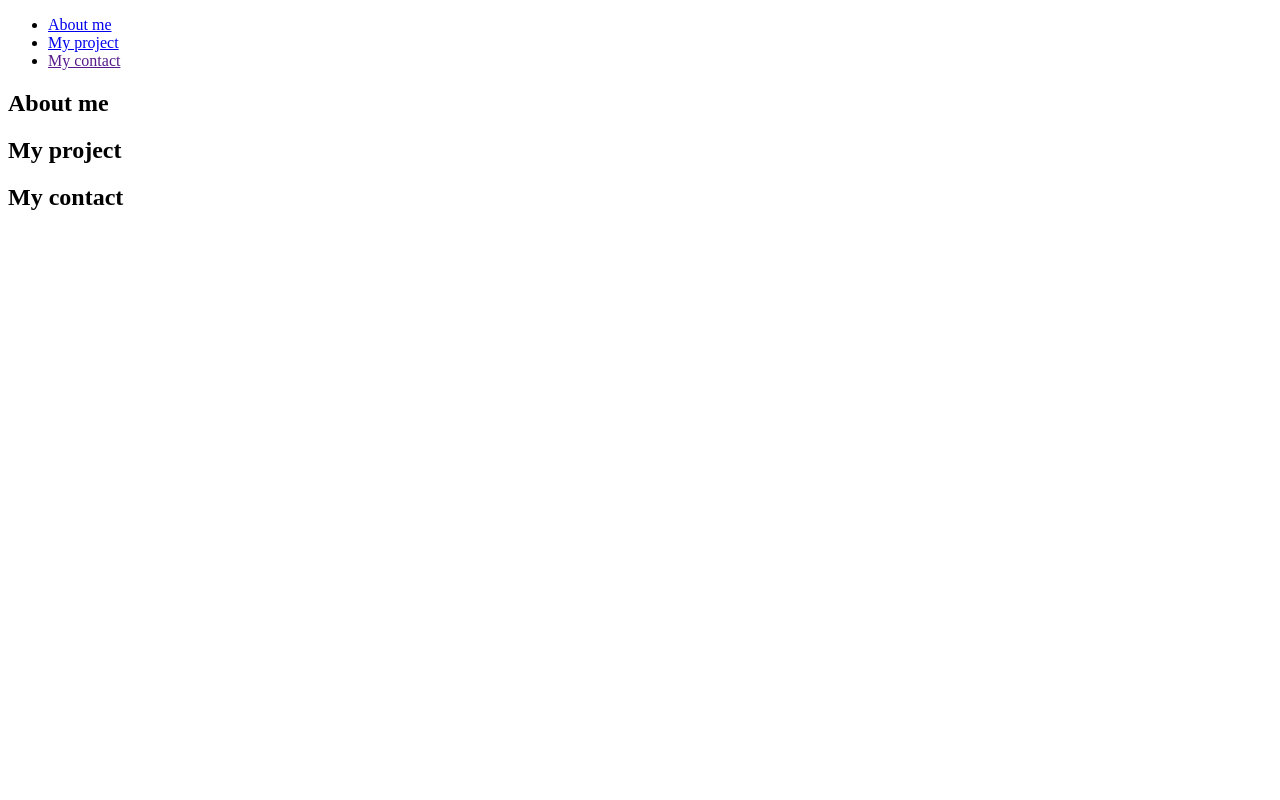
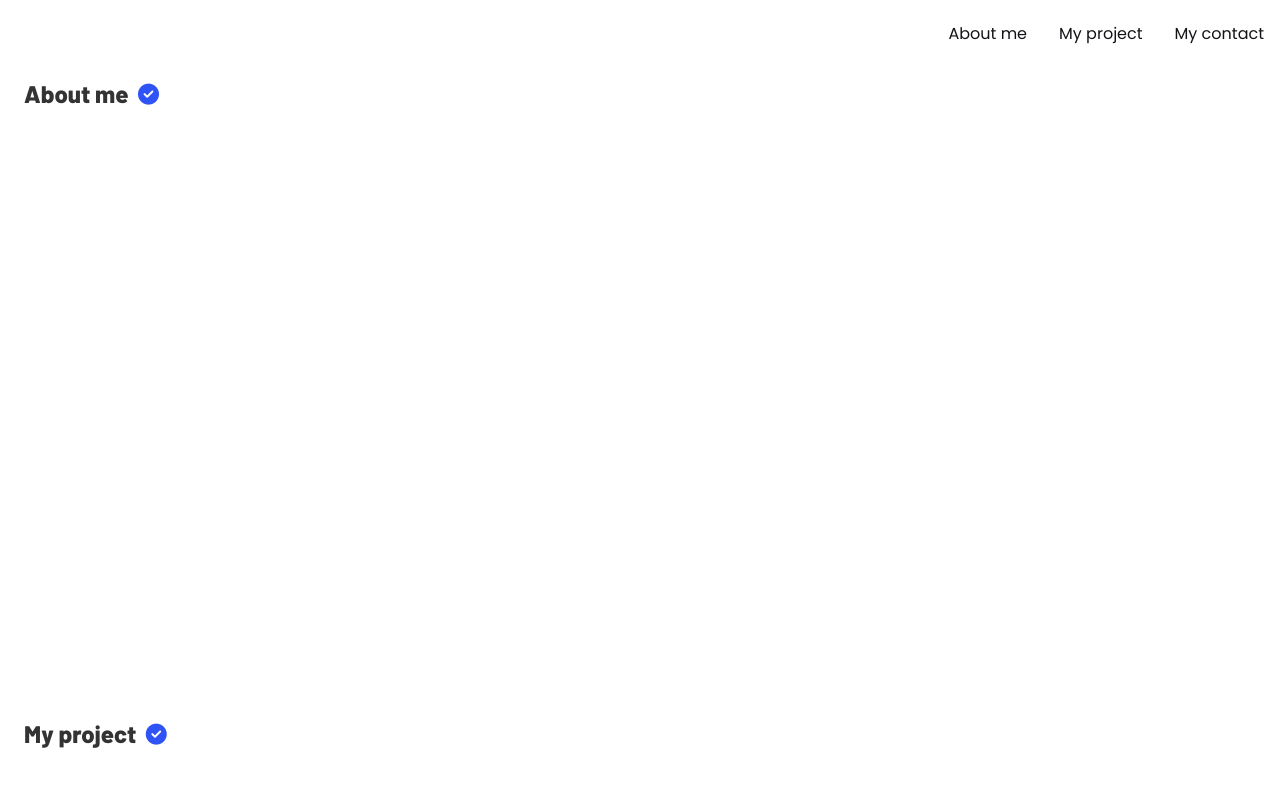
Before and after one commit to innocent-devs/echo-devhub.github.io, a plain HTML site: page index.html in a window 1280 px wide. Shown: the top 800 px of the page. Drawn offline with Linux system fonts and the light colour scheme.

Commit message:
added style to navigation bar and sections of the page, also added the fontawesome icon and google fonts

```diff
--- a/css/style.css
+++ b/css/style.css
@@ -0,0 +1,61 @@
+* {
+  box-sizing: border-box;
+  padding: 0;
+  margin: 0;
+}
+
+.app_nav {
+  padding: 1em 0;
+}
+
+/* style navigation bar */
+.app_nav > ul {
+  display: flex;
+  justify-content: flex-end;
+  align-items: center;
+  list-style: none;
+}
+
+/* style navigation bar - list items*/
+.app_nav > ul > li {
+  margin: 0px 8px;
+}
+/* style navigation bar - list links*/
+.app_nav > ul > li > a {
+  text-decoration: none;
+  display: block;
+  padding: 5px 8px;
+  color: #141418;
+  font-family: "Poppins", sans-serif;
+}
+
+/* main */
+.app_main {
+}
+
+/* main - sections */
+.app_main > .main-section {
+  min-height: 80vh;
+}
+
+/* main - sections > titles*/
+.app_main > .main-section > .main-title {
+  font-family: "Barlow", sans-serif;
+  padding: 0.5em 1em;
+  color: #333;
+}
+
+/* style title icons */
+.main-title > .fa-circle-check {
+  color: rgb(47, 83, 245);
+}
+
+/* about-me */
+.main-section.about-me {
+}
+/* my-project */
+.main-section.my-project {
+}
+/* my-contact */
+.main-section.my-contact {
+}
--- a/index.html
+++ b/index.html
@@ -4,7 +4,21 @@
     <meta charset="UTF-8">
     <meta http-equiv="X-UA-Compatible" content="IE=edge">
     <meta name="viewport" content="width=device-width, initial-scale=1.0">
-    <title>Git</title>
+    <title>Portfolio Demo</title>
+
+    <!-- icons  -->
+    <script src="https://kit.fontawesome.com/f9cd612a71.js" crossorigin="anonymous"></script>
+
+
+    <!-- google font family -->
+    <link rel="preconnect" href="https://fonts.googleapis.com">
+    <link rel="preconnect" href="https://fonts.gstatic.com" crossorigin>
+    <link href="https://fonts.googleapis.com/css2?family=Barlow:wght@800&family=Poppins:wght@100;400&display=swap"
+        rel="stylesheet">
+
+    <!-- css styles -->
+    <link rel="stylesheet" href="./css/style.css">
+
 </head>
 <body>
 
@@ -13,21 +27,21 @@
         <ul>
             <li><a href="#">About me</a></li>
             <li><a href="#">My project</a></li>
-            <li><a href="">My contact</a></li>
+            <li><a href="#">My contact</a></li>
         </ul>
     </nav>
 
     <main class="app_main">
-            <section>
-                <h1>About me</h1>
+            <section class="main-section about-me">
+                <h1 class="main-title">About me &nbsp;<i class="fa-solid fa-circle-check fa-sm"></i></h1>
             </section>
 
-            <section>
-                <h1>My project</h1>
+            <section class="main-section my-project">
+                <h1 class="main-title">My project &nbsp;<i class="fa-solid fa-circle-check fa-sm"></i></h1>
             </section>
 
-            <section>
-                <h1>My contact</h1>
+            <section class="main-section my-contact">
+                <h1 class="main-title">My contact &nbsp;<i class="fa-solid fa-circle-check fa-sm"></i></h1>
             </section>
     </main>
 </body>
```
Also changed, not shown: 1 other file.
